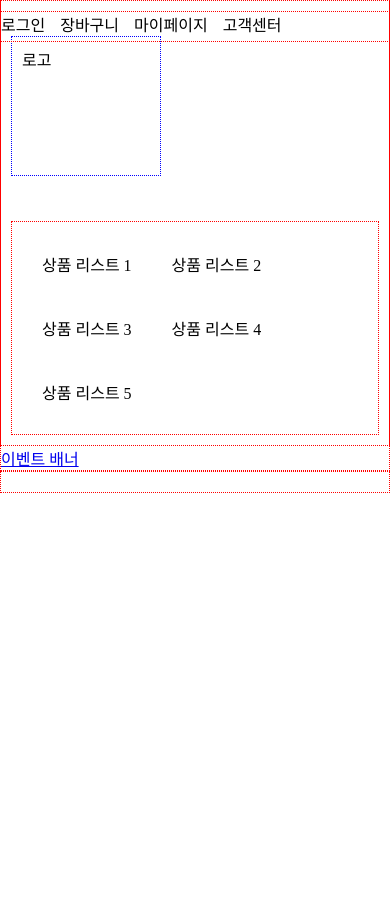
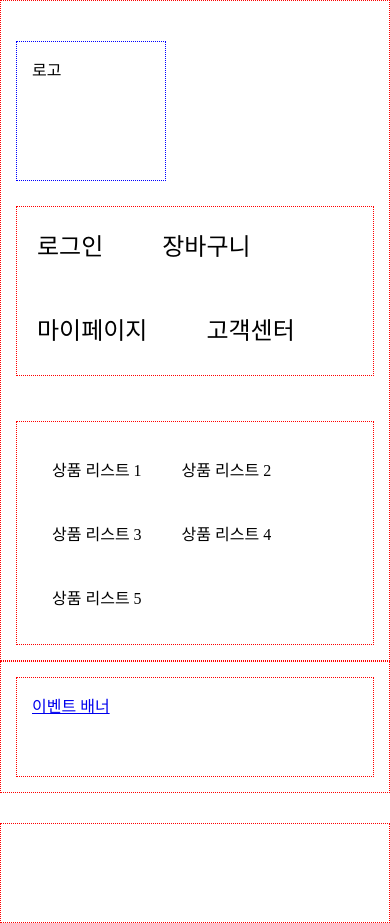
Before and after one commit to terrinens/homepage_case1, a plain HTML site: page index.html in a window 390 px wide. Before the commit the page ends 844 px from the top, so only its background shows below. Drawn offline with Linux system fonts and the light colour scheme.

Commit message:
Auto push for classroom | 2023-06-15 / 20:34 | homepage_case1 update

```diff
--- a/css/index.css
+++ b/css/index.css
@@ -1,56 +1,4 @@
 * { margin: 0px; padding: 0px; box-sizing: border-box;}
-
-/* 영역 확인용 */
-header, nav, main, footer {
-    border: 1px dotted red;
-}
-
-/* 헤더 시작 */
-header a {
-    color: black;
-    text-decoration: none;
-}
-
-header div.logo {
-    border: 1px dotted blue;
-
-    height: 140px;
-    width: 150px;
-
-    margin-top: 25px;
-
-    float: left;
-}
-
-header nav.top_menu {
-    padding: 0px;
-    position: absolute;
-    right: 0;
-}
-
-header nav.top_menu ul {
-    list-style: none;
-}
-
-header nav.top_menu a {
-    margin-right: 15px;
-    margin-bottom: 5px;
-    float: left;
-}
-
-header nav.menu {
-    margin-top: 45px;
-}
-
-header nav.menu ul {
-    list-style: none;
-}
-
-header nav.menu a {
-    float: left;
-    margin: 20px;
-}
-/* 헤더 끝 */
 
 /* 600px 미만*/
 [class*="c"] {
@@ -62,7 +10,7 @@ header nav.menu a {
 }
 
 /* 600 ~ 1024 */
-@media only screen and (min-width : 1024px){
+@media only screen and (max-width : 1024px){
 .c_m_1 {width: 8.33%; float: left; padding: 15px;}
 .c_m_2 {width: 16.66%; float: left; padding: 15px;}
 .c_m_3 {width: 25.00%; float: left; padding: 15px;}
@@ -99,3 +47,103 @@ header nav.menu a {
 .c11 {width: 91.66%; float: left; padding: 15px;}
 .c12 {width: 100%; float: left; padding: 15px;}
 }
+
+/* 영역 확인용 */
+header, nav, main, footer, section {
+    border: 1px dotted red;
+}
+
+/* 헤더 시작 */
+header a {
+    color: black;
+    text-decoration: none;
+}
+
+header div.logo {
+    border: 1px dotted blue;
+
+    height: 140px;
+    width: 150px;
+
+    margin-top: 25px;
+
+    float: left;
+}
+
+header nav.top_menu {
+    padding: 0px;
+    position: absolute;
+    right: 0;
+}
+
+@media screen and (max-width : 1024px) {
+    header nav.top_menu {
+        position: static;
+        min-height: 140px;
+        height: 100%;
+        margin-top: 25px;
+
+        display: flex;
+        justify-content: center;
+        align-items: center;
+    }
+
+    header nav.top_menu li {
+        font-size: x-large;
+        display: inline-block;
+
+        margin: 20px;
+    }
+}
+
+@media screen and (max-width : 932px) {
+    header nav.top_menu {
+        position: static;
+        height: 100%;
+        width: 100%;
+    }
+}
+
+header nav.top_menu ul {
+    list-style: none;
+}
+
+header nav.top_menu a {
+    margin-right: 15px;
+    margin-bottom: 5px;
+    float: left;
+}
+/*  */
+/*  */
+/*  */
+/*  */
+/*  */
+header nav.main_menu {
+    margin-top: 45px;
+}
+
+header nav.main_menu ul {
+    list-style: none;
+}
+
+header nav.main_menu a {
+    float: left;
+    margin: 20px;
+}
+/* 헤더 끝 */
+main section.event_banner {
+    /* height: 100%; */
+    height: 50000px; /* 임시 */
+    max-height: 200px;
+}
+
+@media screen and (max-width : 1024px) {
+    main section.event_banner {
+        max-height: 100px;
+    }
+}
+
+footer {
+    height: 100px;
+    margin-top: 30px;
+}
--- a/index.html
+++ b/index.html
@@ -1,18 +1,21 @@
 <!DOCTYPE html>
 <html lang="en">
+
 <head>
     <meta charset="UTF-8">
     <meta name="viewport" content="width=device-width, initial-scale=1.0">
     <title>홈페이지</title>
     <link rel="stylesheet" href="./css/index.css">
 </head>
+
 <body>
-    <header class="c12 c_m_1">
-        <div class="c_m_10 logo">
+    <header class="c12 c_m_12">
+
+        <div class="c2 c_m_2 logo">
             <a href="./index.html"> 로고 </a>
         </div>
 
-        <nav class="c4 c_m_1 top_menu">
+        <nav class="c4 c_m_10 top_menu">
             <ul>
                 <li>
                     <a href="#"> 로그인 </a>
@@ -32,7 +35,8 @@
             </ul>
         </nav>
 
-        <nav class="c10 c_m_10 menu">
+
+        <nav class="c10 c_m_12 main_menu">
             <ul>
                 <li>
                     <a href="#"> 상품 리스트 1 </a>
@@ -57,25 +61,28 @@
         </nav>
     </header>
 
-    <main>
-        <section class="event_banner">
+    <main class="c12 c_m_12">
+        <section class="c12 c_m_12 event_banner">
             <a href="#"> 이벤트 배너 </a>
         </section>
 
         <!-- 추천상품 -->
-        <section class="featltems">
+        <!-- <section class="featltems">
 
-        </section>
+        </section> -->
 
         <!-- 인기상품 -->
-        <section class="hotitems">
+        <!-- <section class="hotitems">
 
-        </section>
+        </section> -->
     </main>
 
     <footer class="c12">
+        <div>
 
+        </div>
     </footer>
 
 </body>
+
 </html>
```
